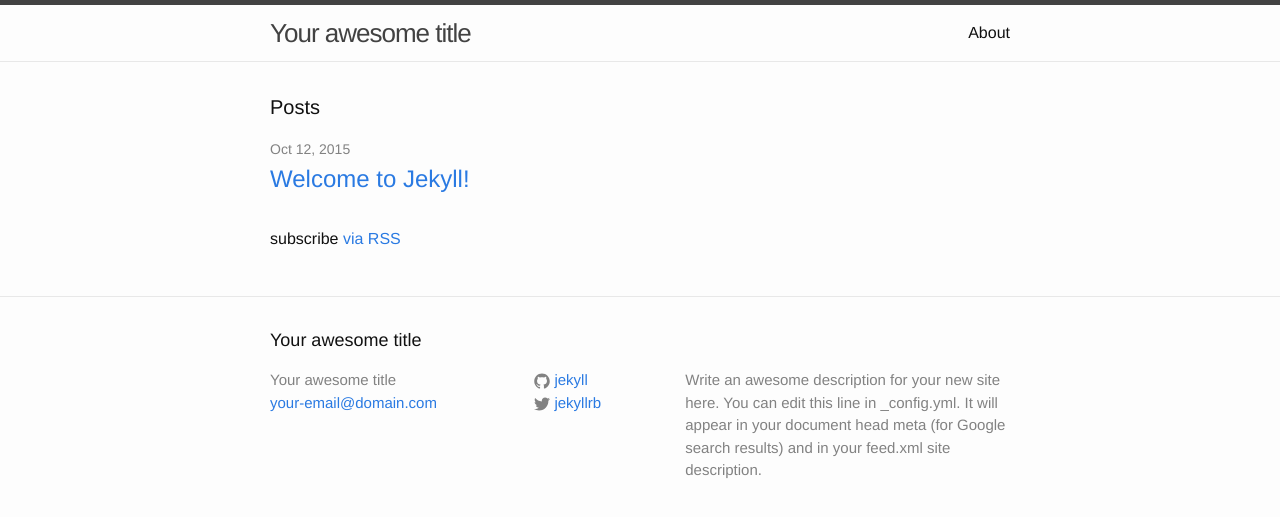
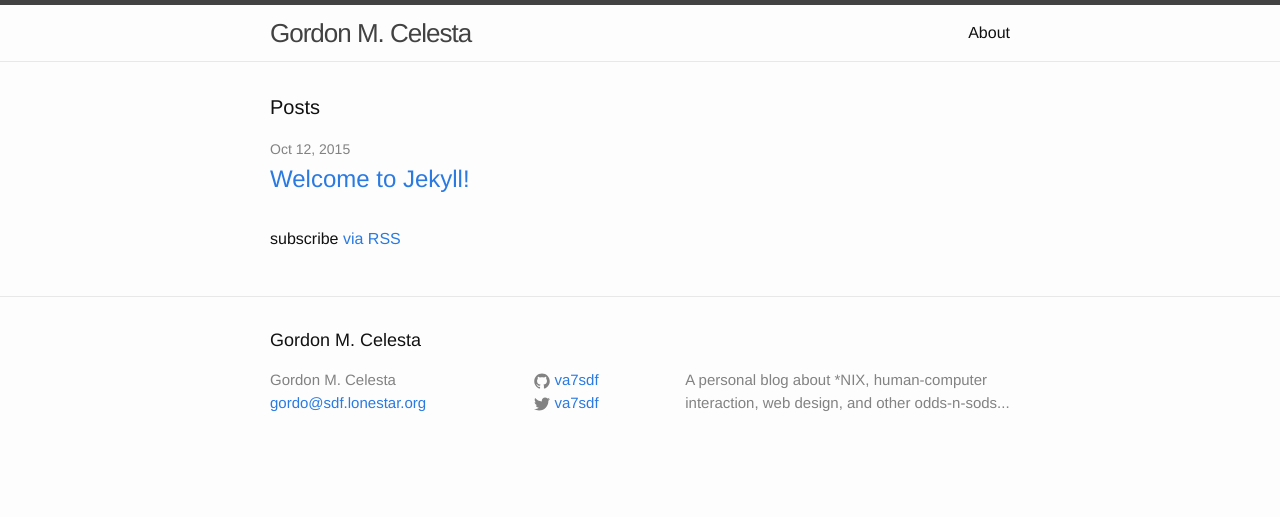
Before and after one commit to va7sdf/va7sdf.github.io, a Jekyll site: the page built from index.html, in a window 1280 px wide. Shown: the top 517 px of the page. Built offline with Jekyll 4.4.1, drawn with Linux system fonts in a browser that asks for light colours.

Commit message:
Updated site configuration

```diff
--- a/_config.yml
+++ b/_config.yml
@@ -1,14 +1,12 @@
 # Site settings
-title: Your awesome title
-email: your-email@domain.com
-description: > # this means to ignore newlines until "baseurl:"
-  Write an awesome description for your new site here. You can edit this
-  line in _config.yml. It will appear in your document head meta (for
-  Google search results) and in your feed.xml site description.
-baseurl: "" # the subpath of your site, e.g. /blog/
-url: "http://yourdomain.com" # the base hostname & protocol for your site
-twitter_username: jekyllrb
-github_username:  jekyll
+title: Gordon M. Celesta
+description: >
+    A personal blog about *NIX, human-computer interaction, web design, and other odds-n-sods...
+
+url: "http://gordon.celesta.me"
+email: gordo@sdf.lonestar.org
+twitter_username: va7sdf
+github_username:  va7sdf
 
 # Build settings
 markdown: kramdown
```
